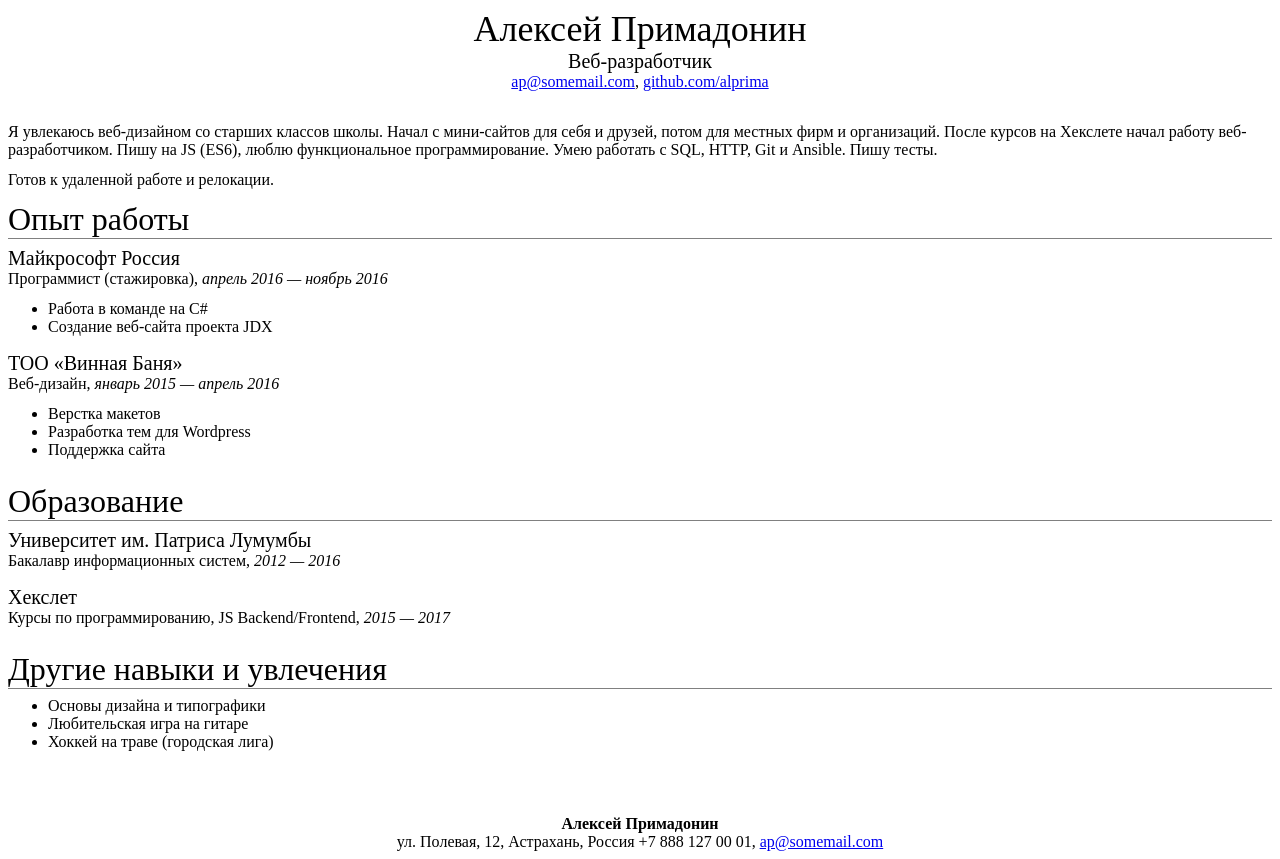
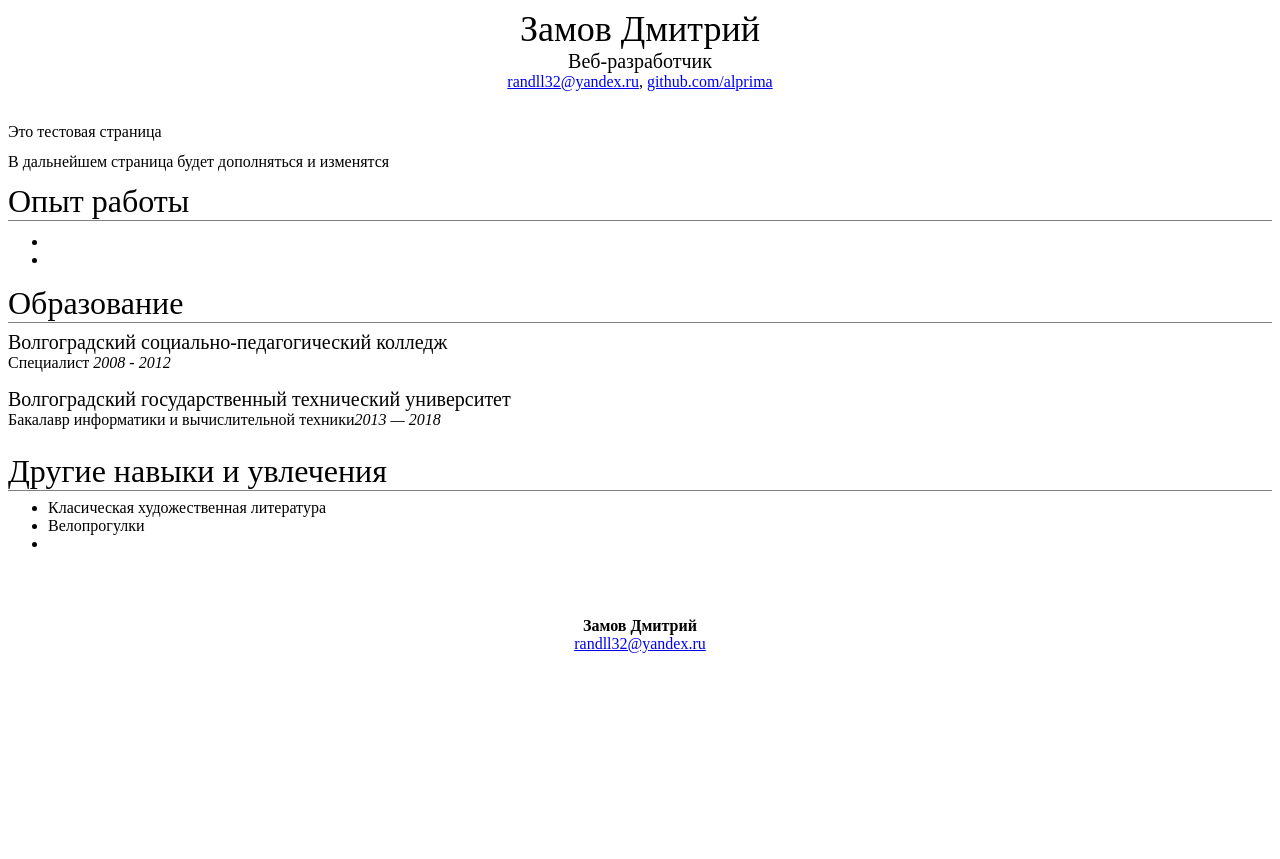
Before and after one commit to randll32/randll32.github.io, a plain HTML site: page index.html in a window 1280 px wide. After the commit the page ends 800 px from the top, so only its background shows below. Drawn offline with Linux system fonts and the light colour scheme.

Commit message:
Update index.html

```diff
--- a/index.html
+++ b/index.html
@@ -4,62 +4,53 @@
   <head>
     <meta charset="UTF-8">
     <link rel="stylesheet" type="text/css" href="style.css">
-    <title>Резюме Алексей Примадонин</title>
+    <title>Замов Дмитрий</title>
   </head>
 
   <body>
     <div id="header">
-      <h1>Алексей Примадонин</h1>
+      <h1>Замов Дмитрий</h1>
       <h3>Веб-разработчик</h3>
       <p>
-        <a href="mailto:ap@somemail.com">ap@somemail.com</a>,
-        <a href="https://github.com/alprima">github.com/alprima</a>
+        <a href="mailto:randll32@yandex.ru">randll32@yandex.ru</a>,
+        <a href="https://github.com/randll32">github.com/alprima</a>
       </p>
     </div>
 
     <div id="main">
       <p>
-        Я увлекаюсь веб-дизайном со старших классов школы. Начал с мини-сайтов для себя и друзей, потом для местных фирм и организаций. После курсов на Хекслете начал работу веб-разработчиком. Пишу на JS (ES6), люблю функциональное программирование. Умею работать с SQL, HTTP, Git и Ansible. Пишу тесты.
+      Это тестовая страница
       </p>
 
       <p>
-        Готов к удаленной работе и релокации.
+        В дальнейшем страница будет дополняться и изменятся
       </p>
 
       <div class="main_section">
         <h2>Опыт работы</h2>
 
         <div class="main_section_item">
-          <h3>Майкрософт Россия</h3>
-          <p>Программист (стажировка), <i>апрель 2016 — ноябрь 2016</i></p>
+          <h3></h3>
+          <p></p>
           <ul>
-            <li>Работа в команде на C#</li>
-            <li>Создание веб-сайта проекта JDX</li>
+            <li></li>
+            <li></li>
           </ul>
         </div>
 
-        <div class="main_section_item">
-          <h3>TOO «Винная Баня»</h3>
-          <p>Веб-дизайн, <i>январь 2015 — апрель 2016</i></p>
-          <ul>
-            <li>Верстка макетов</li>
-            <li>Разработка тем для Wordpress</li>
-            <li>Поддержка сайта</li>
-          </ul>
-        </div>
-      </div>
+
 
       <div class="main_section">
         <h2>Образование</h2>
 
         <div class="main_section_item">
-          <h3>Университет им. Патриса Лумумбы</h3>
-          <p>Бакалавр информационных систем, <i>2012 —  2016</i></p>
+          <h3>Волгоградский социально-педагогический колледж</h3>
+          <p>Специалист <i>2008 - 2012</i></p>
         </div>
 
         <div class="main_section_item">
-          <h3>Хекслет</h3>
-          <p>Курсы по программированию, JS Backend/Frontend, <i>2015 — 2017</i></p>
+          <h3>Волгоградский государственный технический университет</h3>
+          <p>Бакалавр информатики и вычислительной техники<i>2013 — 2018</i></p>
         </div>
       </div>
 
@@ -68,9 +59,9 @@
 
         <div class="main_section_item">
           <ul>
-            <li>Основы дизайна и типографики</li>
-            <li>Любительская игра на гитаре</li>
-            <li>Хоккей на траве (городская лига)</li>
+            <li>Класическая художественная литература</li>
+            <li>Велопрогулки</li>
+            <li></li>
           </ul>
         </div>
       </div>
@@ -78,9 +69,9 @@
     </div>
 
     <div id="footer">
-      <strong>Алексей Примадонин</strong>
+      <strong>Замов Дмитрий</strong>
       <br/>
-      ул. Полевая, 12, Астрахань, Россия +7 888 127 00 01, <a href="mailto:ap@somemail.com">ap@somemail.com</a>
+       <a href="mailto:randll32@yandex.ru">randll32@yandex.ru</a>
     </div>
 
   </body>
```
